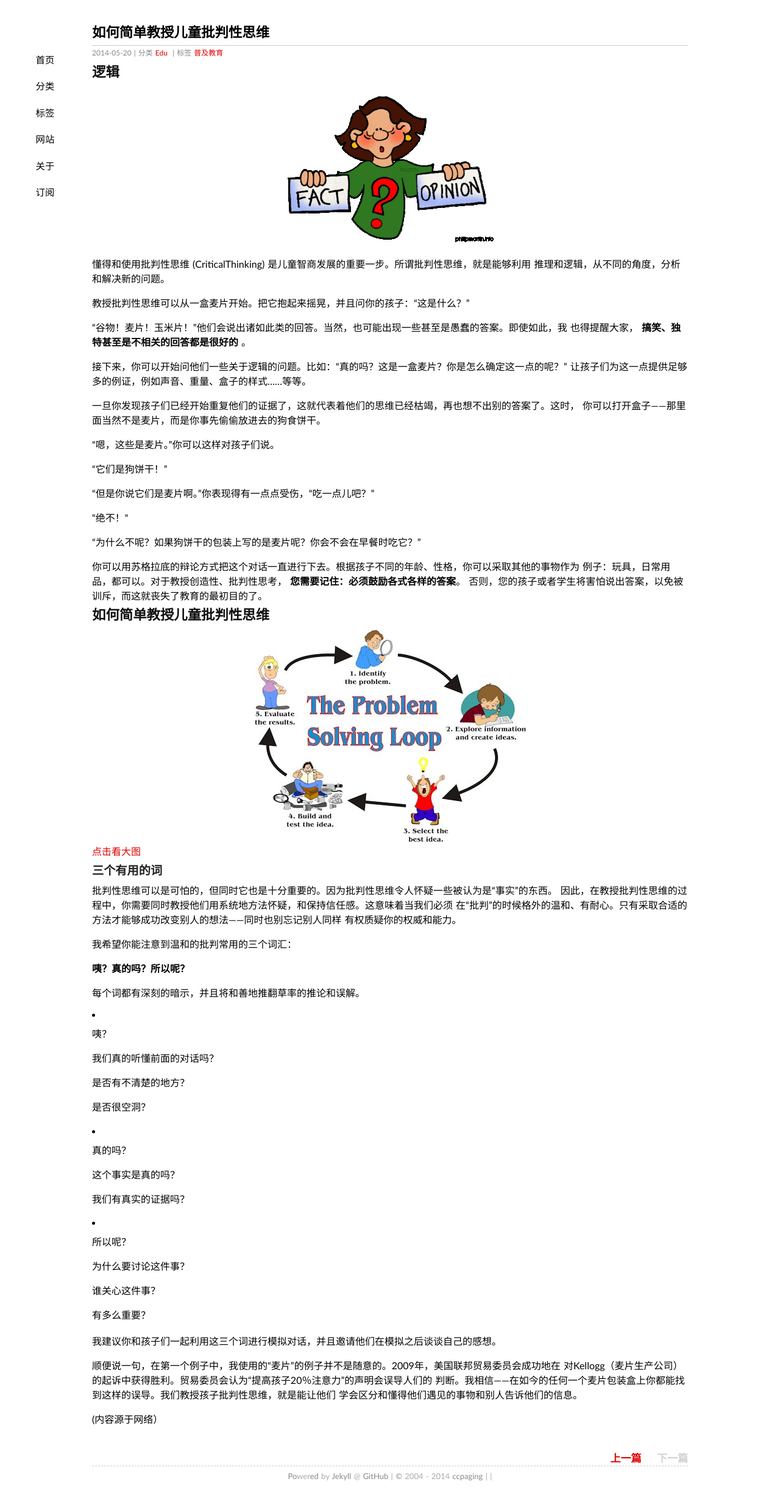
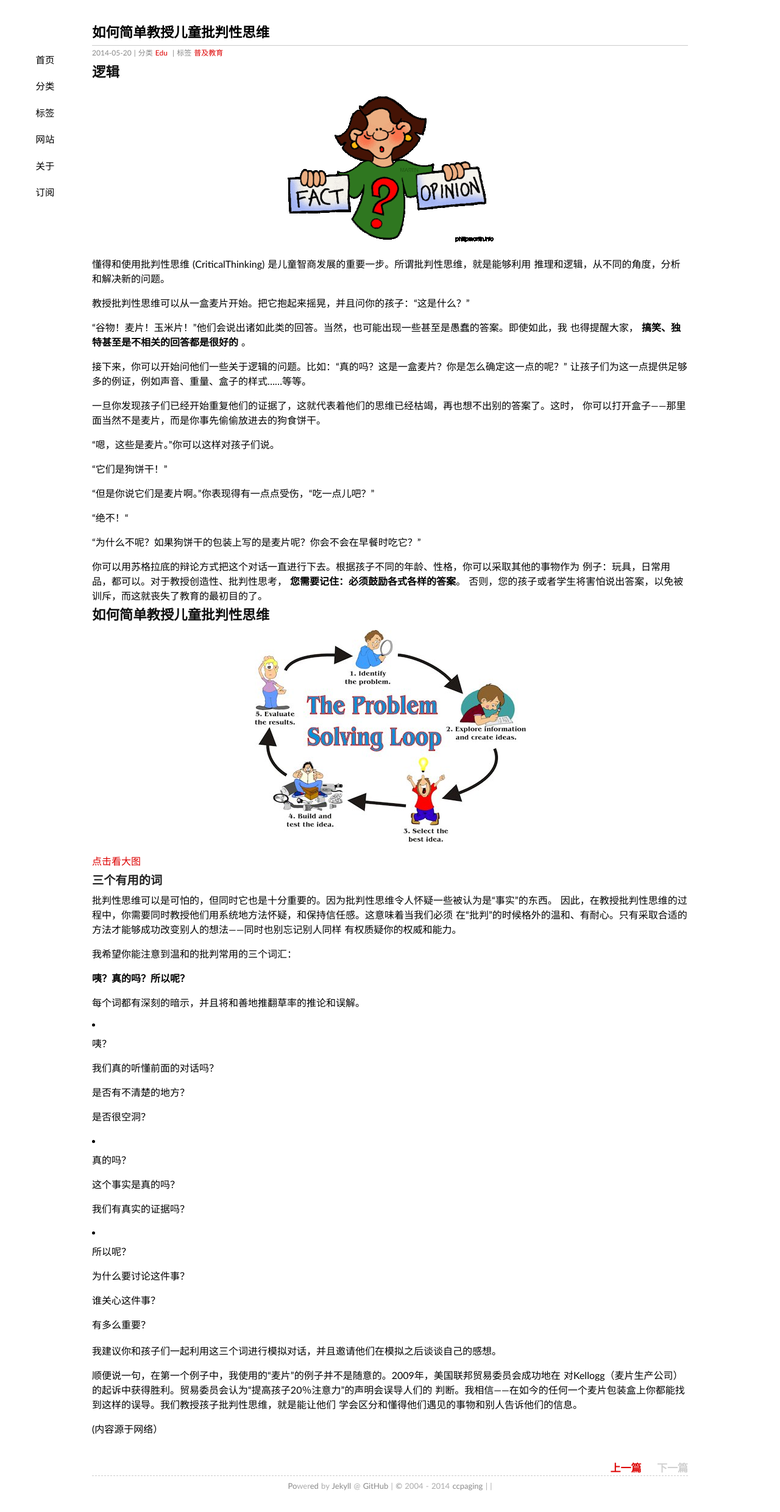
Before and after one commit to ccpaging/ccpaging.github.io, a Jekyll site: the page built from _posts/2014-05-20-CriticalThinking.md, in a window 1280 px wide. Shown: the whole page at 61% size. Built offline with Jekyll 4.4.1, drawn with Linux system fonts in a browser that asks for light colours; comment, search, counter and statistics services are not loaded.

Commit message:
New post

```diff
--- a/_posts/2014-05-20-CriticalThinking.md
+++ b/_posts/2014-05-20-CriticalThinking.md
@@ -41,7 +41,9 @@
 
 ## 如何简单教授儿童批判性思维
 
-![](/album/2014-05-20-CriticalThinking-2.jpg) [点击看大图](/album/2014-05-20-CriticalThinking-2B.jpg)
+![](/album/2014-05-20-CriticalThinking-2.jpg)
+
+[点击看大图](http://ccpaging.github.io/album/2014-05-20-CriticalThinking-2B.jpg)
 
 ### 三个有用的词
 
```
